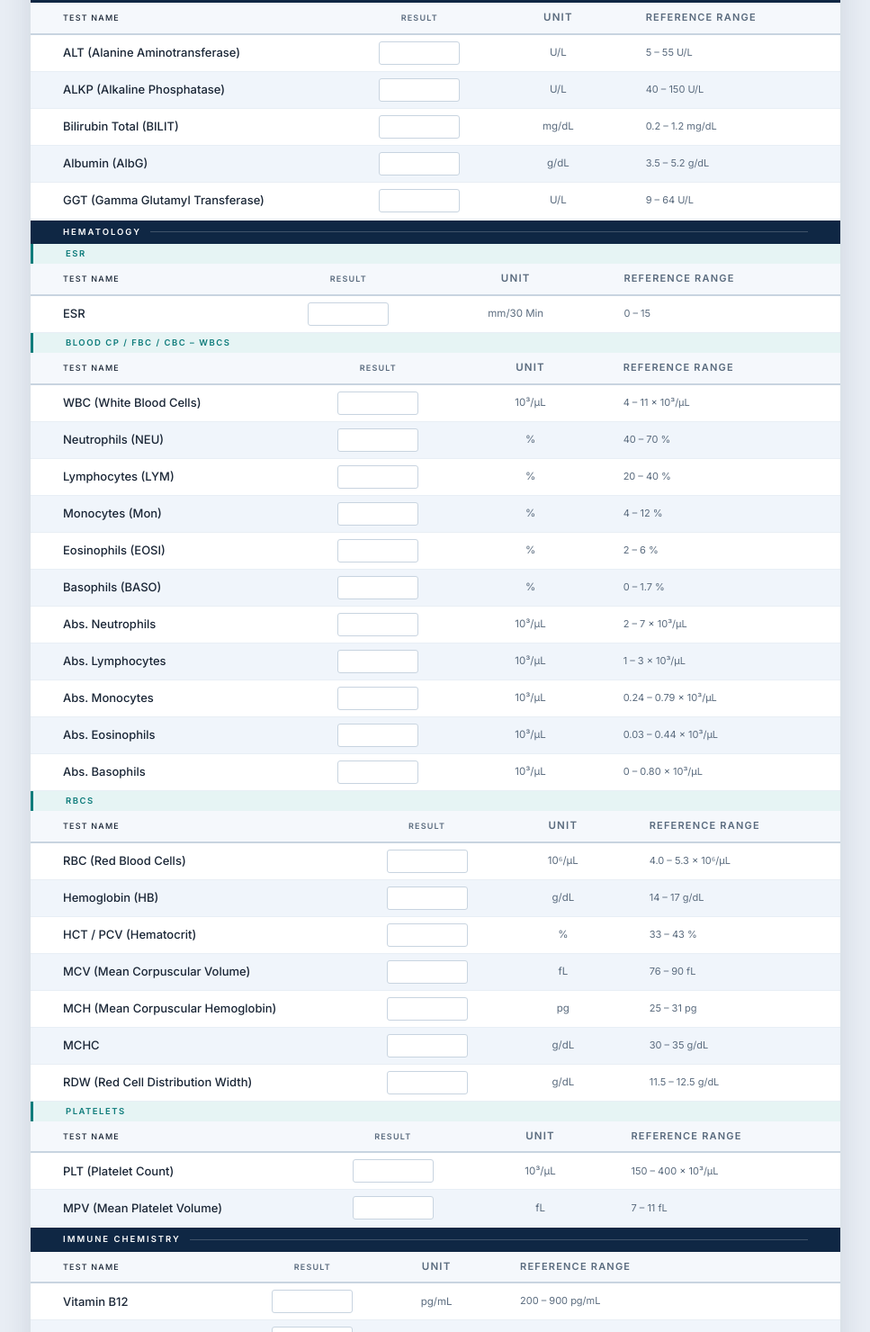
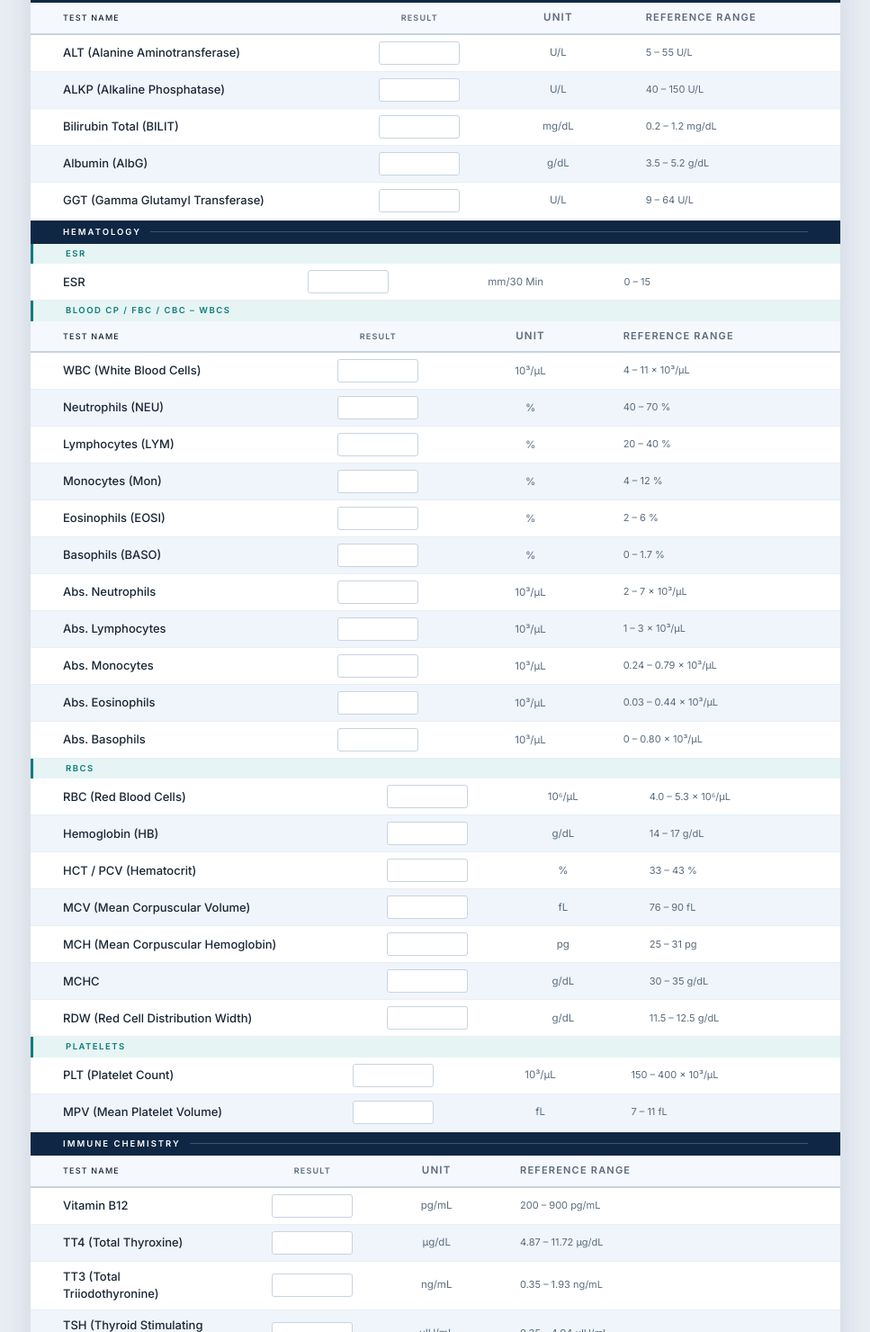
Before and after one commit to vealuoh-sys/lab, a plain HTML site: page index.html in a window 1280 px wide. Shown: the part 985-2465 px from the top of the page at 90% size, without its empty margins (156-1123 px from the left). Drawn offline with Linux system fonts and the light colour scheme.

Commit message:
Update index.html

```diff
--- a/index.html
+++ b/index.html
@@ -518,22 +518,16 @@
       </tr></thead>
       <tbody>
         <tr class="empty-row" data-section="sec-chem">
-          <td class="col-test">Glucose (Fasting)</td>
-          <td class="col-result"><input class="result-input" type="text" oninput="handleResult(this)"></td>
-          <td class="col-unit">mg/dL</td>
-          <td class="col-range">70 – 110 mg/dL</td>
-        </tr>
-        <tr class="empty-row" data-section="sec-chem">
           <td class="col-test">Random Blood Sugar</td>
           <td class="col-result"><input class="result-input" type="text" oninput="handleResult(this)"></td>
           <td class="col-unit">mg/dL</td>
           <td class="col-range">80 – 160 mg/dL</td>
         </tr>
         <tr class="empty-row" data-section="sec-chem">
-          <td class="col-test">HbA1c (% A1c WB)</td>
+          <td class="col-test">Glucose (Fasting)</td>
           <td class="col-result"><input class="result-input" type="text" oninput="handleResult(this)"></td>
-          <td class="col-unit">%</td>
-          <td class="col-range">4.5 – 7.0 %</td>
+          <td class="col-unit">mg/dL</td>
+          <td class="col-range">70 – 110 mg/dL</td>
         </tr>
         <tr class="empty-row" data-section="sec-chem">
           <td class="col-test">Serum Calcium</td>
@@ -552,6 +546,12 @@
           <td class="col-result"><input class="result-input" type="text" oninput="handleResult(this)"></td>
           <td class="col-unit">mg/dL</td>
           <td class="col-range">2.4 – 5.7 mg/dL</td>
+        </tr>
+        <tr class="empty-row" data-section="sec-chem">
+          <td class="col-test">HbA1c (% A1c WB)</td>
+          <td class="col-result"><input class="result-input" type="text" oninput="handleResult(this)"></td>
+          <td class="col-unit">%</td>
+          <td class="col-range">4.5 – 7.0 %</td>
         </tr>
       </tbody>
     </table>
@@ -679,12 +679,6 @@
     <div class="subsection-block" id="sub-esr">
       <div class="subsection-header">ESR</div>
       <table>
-        <thead><tr>
-          <th class="col-test">Test Name</th>
-          <th class="col-result">Result</th>
-          <th class="col-unit">Unit</th>
-          <th class="col-range">Reference Range</th>
-        </tr></thead>
         <tbody>
           <tr class="empty-row" data-section="sec-hema" data-sub="sub-esr">
             <td class="col-test">ESR</td>
@@ -779,12 +773,6 @@
     <div class="subsection-block" id="sub-rbc">
       <div class="subsection-header">RBCs</div>
       <table>
-        <thead><tr>
-          <th class="col-test">Test Name</th>
-          <th class="col-result">Result</th>
-          <th class="col-unit">Unit</th>
-          <th class="col-range">Reference Range</th>
-        </tr></thead>
         <tbody>
           <tr class="empty-row" data-section="sec-hema" data-sub="sub-rbc">
             <td class="col-test">RBC (Red Blood Cells)</td>
@@ -835,12 +823,6 @@
     <div class="subsection-block" id="sub-plt">
       <div class="subsection-header">Platelets</div>
       <table>
-        <thead><tr>
-          <th class="col-test">Test Name</th>
-          <th class="col-result">Result</th>
-          <th class="col-unit">Unit</th>
-          <th class="col-range">Reference Range</th>
-        </tr></thead>
         <tbody>
           <tr class="empty-row" data-section="sec-hema" data-sub="sub-plt">
             <td class="col-test">PLT (Platelet Count)</td>
```
